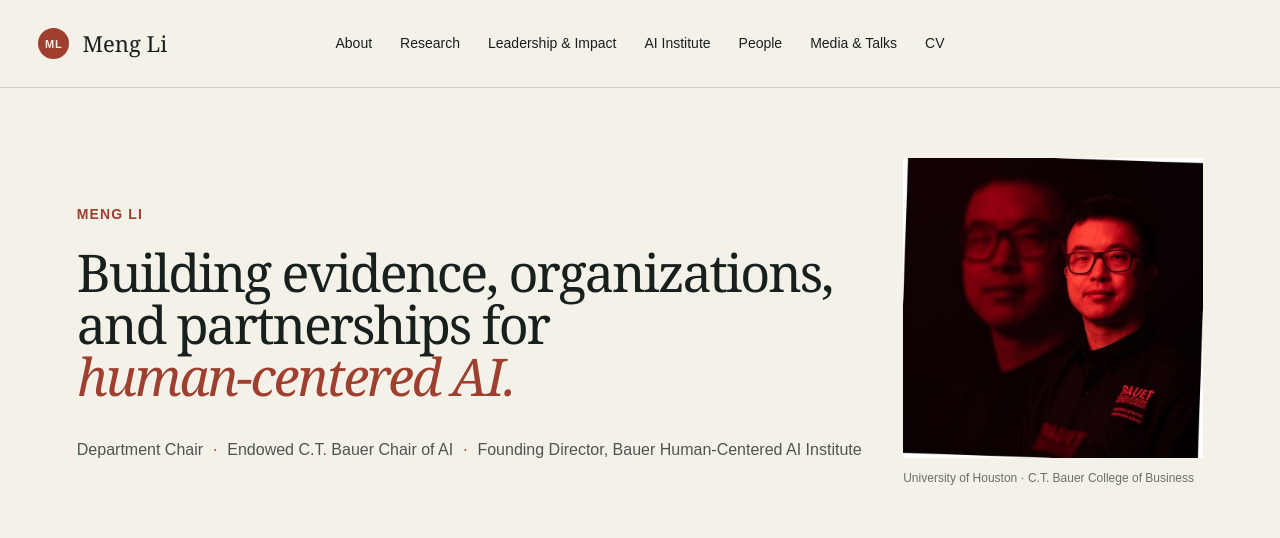
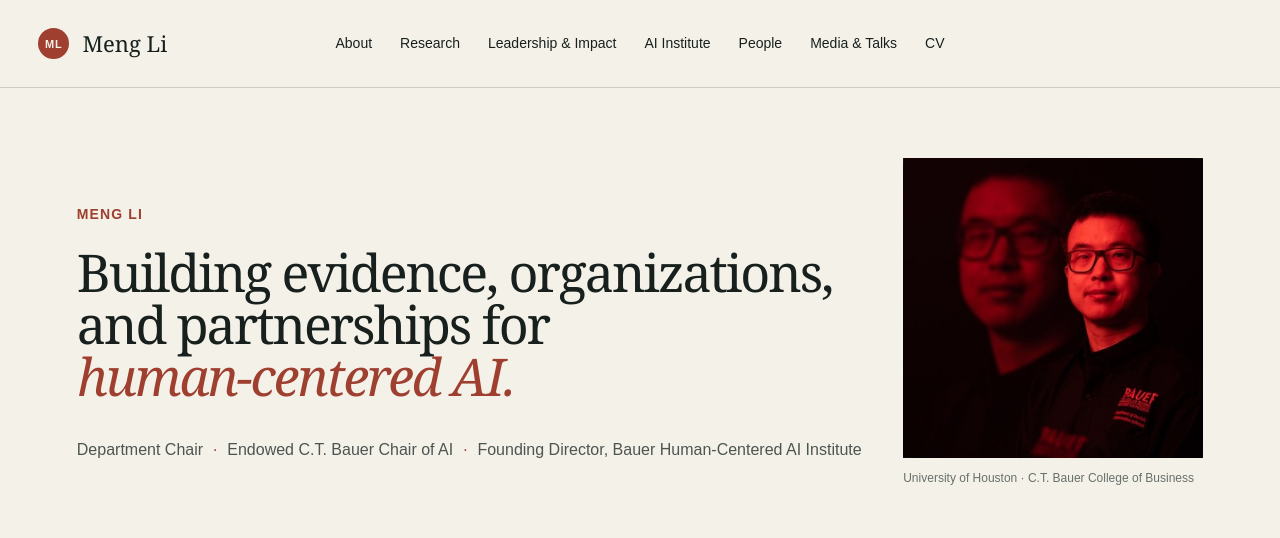
Before and after one commit to xdwong/xdwong.github.io, a Next.js app: page / in a window 1280 px wide. Shown: the top 538 px of the page. Built offline with nearby package versions, Linux system fonts and the light colour scheme.

Commit message:
Polish portrait crop and CV divider

```diff
--- a/app/globals.css
+++ b/app/globals.css
@@ -124,3 +124,7 @@
 .leader-roles{max-width:none;white-space:nowrap}
 @media(max-width:1180px){.leader-hero{grid-template-columns:minmax(0,1fr) 280px;gap:2.5vw}.leader-copy h1{font-size:clamp(46px,4.7vw,56px)}.leader-roles{white-space:normal}}
 @media(max-width:850px){.leader-hero{grid-template-columns:1fr}.leader-portrait{width:min(100%,300px)}.leader-roles{white-space:normal}}
+
+.leader-portrait-frame{aspect-ratio:1/1;overflow:hidden;background:#160808}
+.leader-portrait-frame img{width:100%;height:100%;object-fit:cover;transform:scale(1.035)}
+.cv-groups{border-top:0}
--- a/app/page.tsx
+++ b/app/page.tsx
@@ -28,7 +28,7 @@
         <h1>Building evidence, organizations,<br/>and partnerships for<br/><em>human-centered AI.</em></h1>
         <p className="leader-roles">Department Chair <span>·</span> Endowed C.T. Bauer Chair of AI <span>·</span> Founding Director, Bauer Human-Centered AI Institute</p>
       </div>
-      <figure className="leader-portrait"><img src="/meng-color.jpg" alt="Dr. Meng Li"/><figcaption>University of Houston · C.T. Bauer College of Business</figcaption></figure>
+      <figure className="leader-portrait"><div className="leader-portrait-frame"><img src="/meng-color.jpg" alt="Dr. Meng Li"/></div><figcaption>University of Houston · C.T. Bauer College of Business</figcaption></figure>
     </section>
 
     <section className="leader-bio" id="about"><p className="section-label">About</p><div><p>Dr. Meng Li is a professor, department chair of Decision & Information Sciences, Endowed C.T. Bauer Chair of AI, and founding director of the Bauer Human-Centered AI Institute at the University of Houston. His work examines how artificial intelligence reshapes organizational decision-making, healthcare delivery, and operational systems.</p><a href="/about">Full biography →</a></div></section>
```
